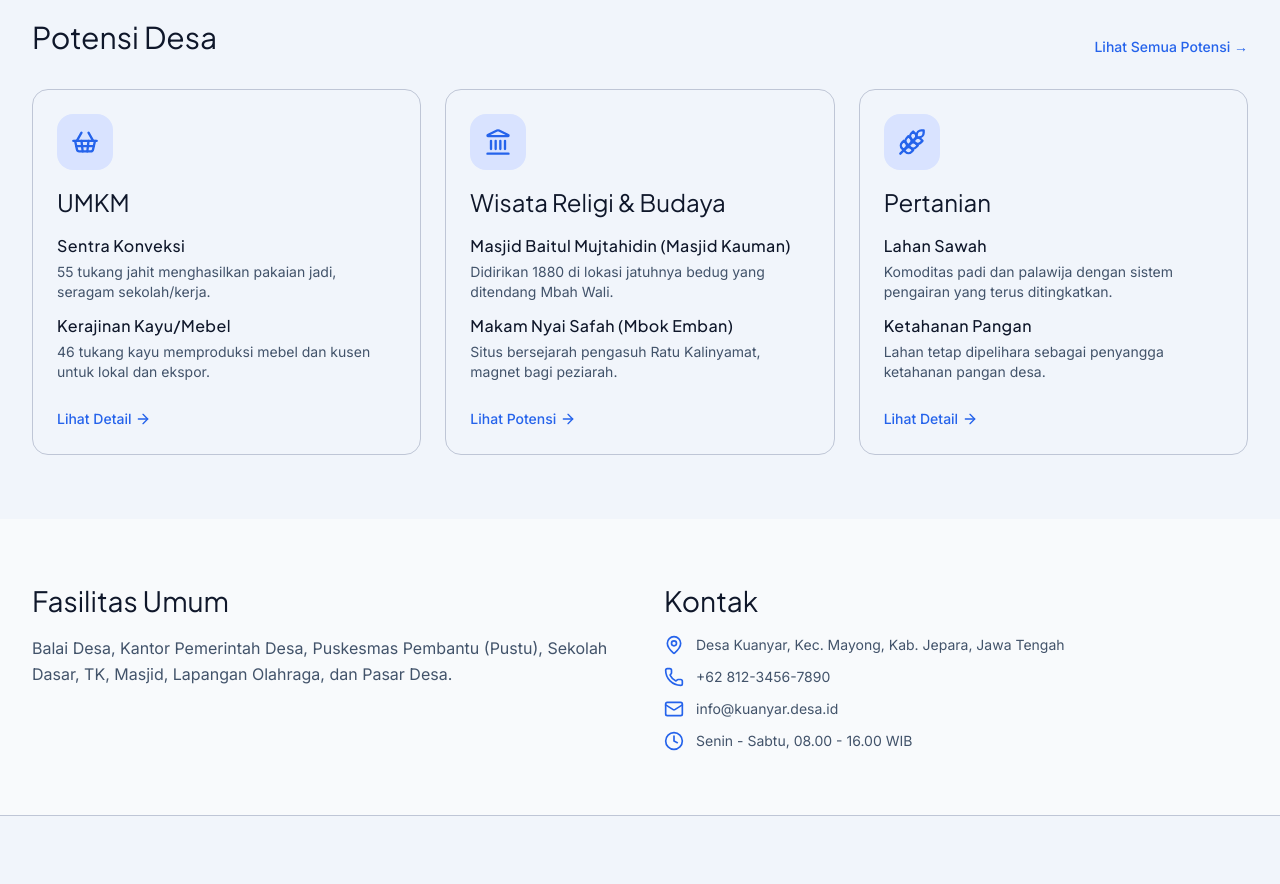
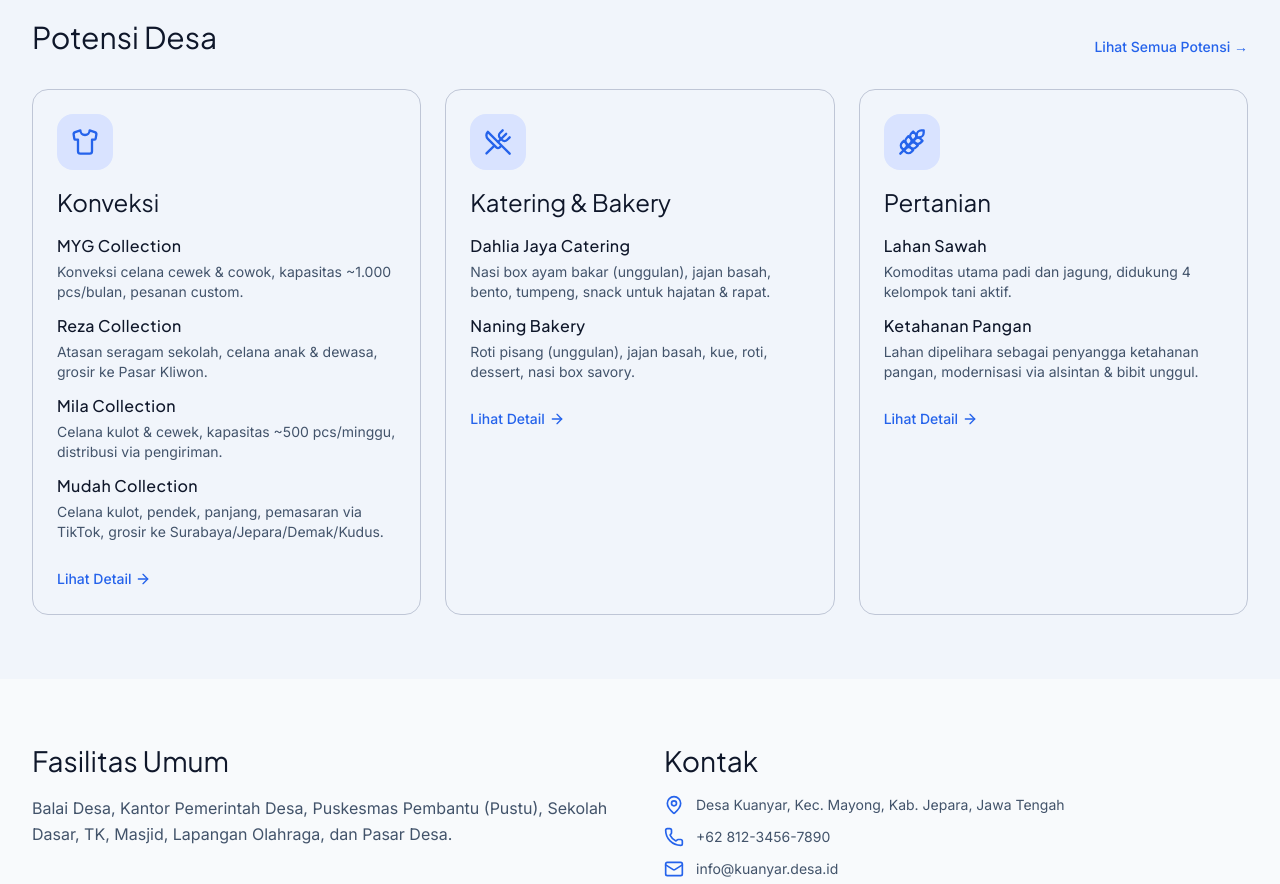
Before and after one commit to LunaeKim99/etalase-digital-kuanyar, a React (Vite) app: page /profil in a window 1280 px wide. Shown: the part 5320-6204 px from the top of the page. Built offline with nearby package versions, Linux system fonts and the light colour scheme; no server answers.

Commit message:
Update potensiDesa di profilData: konveksi, katering/bakery, pertanian

```diff
--- a/src/data/profilData.ts
+++ b/src/data/profilData.ts
@@ -71,7 +71,7 @@
   { kategori: 'Fasilitas Umum', deskripsi: 'Sarana pendidikan, tempat ibadah, pasar desa, puskesmas pembantu, dan pemerintahan desa.' },
 ]
 
-export type PotensiSummaryCategory = 'umkm' | 'wisata' | 'pertanian'
+export type PotensiSummaryCategory = 'konveksi' | 'umkm-makanan' | 'pertanian'
 export interface PotensiSummaryItem {
   kategori: PotensiSummaryCategory
   judul: string
@@ -81,32 +81,34 @@
 }
 export const potensiDesa: PotensiSummaryItem[] = [
   {
-    kategori: 'umkm',
-    judul: 'UMKM',
-    ikon: 'ShoppingBasket',
+    kategori: 'konveksi',
+    judul: 'Konveksi',
+    ikon: 'Shirt',
     items: [
-      { judul: 'Sentra Konveksi', deskripsi: '55 tukang jahit menghasilkan pakaian jadi, seragam sekolah/kerja.' },
-      { judul: 'Kerajinan Kayu/Mebel', deskripsi: '46 tukang kayu memproduksi mebel dan kusen untuk lokal dan ekspor.' },
+      { judul: 'MYG Collection', deskripsi: 'Konveksi celana cewek & cowok, kapasitas ~1.000 pcs/bulan, pesanan custom.' },
+      { judul: 'Reza Collection', deskripsi: 'Atasan seragam sekolah, celana anak & dewasa, grosir ke Pasar Kliwon.' },
+      { judul: 'Mila Collection', deskripsi: 'Celana kulot & cewek, kapasitas ~500 pcs/minggu, distribusi via pengiriman.' },
+      { judul: 'Mudah Collection', deskripsi: 'Celana kulot, pendek, panjang, pemasaran via TikTok, grosir ke Surabaya/Jepara/Demak/Kudus.' },
     ],
     link: { label: 'Lihat Detail', href: '/potensi' },
   },
   {
-    kategori: 'wisata',
-    judul: 'Wisata Religi & Budaya',
-    ikon: 'Landmark',
+    kategori: 'umkm-makanan',
+    judul: 'Katering & Bakery',
+    ikon: 'UtensilsCrossed',
     items: [
-      { judul: 'Masjid Baitul Mujtahidin (Masjid Kauman)', deskripsi: 'Didirikan 1880 di lokasi jatuhnya bedug yang ditendang Mbah Wali.' },
-      { judul: 'Makam Nyai Safah (Mbok Emban)', deskripsi: 'Situs bersejarah pengasuh Ratu Kalinyamat, magnet bagi peziarah.' },
+      { judul: 'Dahlia Jaya Catering', deskripsi: 'Nasi box ayam bakar (unggulan), jajan basah, bento, tumpeng, snack untuk hajatan & rapat.' },
+      { judul: 'Naning Bakery', deskripsi: 'Roti pisang (unggulan), jajan basah, kue, roti, dessert, nasi box savory.' },
     ],
-    link: { label: 'Lihat Potensi', href: '/potensi' },
+    link: { label: 'Lihat Detail', href: '/potensi' },
   },
   {
     kategori: 'pertanian',
     judul: 'Pertanian',
     ikon: 'Wheat',
     items: [
-      { judul: 'Lahan Sawah', deskripsi: 'Komoditas padi dan palawija dengan sistem pengairan yang terus ditingkatkan.' },
-      { judul: 'Ketahanan Pangan', deskripsi: 'Lahan tetap dipelihara sebagai penyangga ketahanan pangan desa.' },
+      { judul: 'Lahan Sawah', deskripsi: 'Komoditas utama padi dan jagung, didukung 4 kelompok tani aktif.' },
+      { judul: 'Ketahanan Pangan', deskripsi: 'Lahan dipelihara sebagai penyangga ketahanan pangan, modernisasi via alsintan & bibit unggul.' },
     ],
     link: { label: 'Lihat Detail', href: '/potensi' },
   },
--- a/src/pages/Profil.tsx
+++ b/src/pages/Profil.tsx
@@ -7,7 +7,7 @@
 import { Link } from 'react-router-dom'
 import {
   MapPin, ArrowRight, Users, Building2, Calendar, Mail, Phone, Clock,
-  ShoppingBasket, Landmark, Wheat,
+  ShoppingBasket, Landmark, Wheat, Shirt, UtensilsCrossed,
 } from 'lucide-react'
 import type { LucideIcon } from 'lucide-react'
 import { LoadingSkeleton } from '@/components/ui/LoadingSkeleton'
@@ -29,12 +29,14 @@
    sejarahNaratif,
    tokohPenerus,
    periodePemerintahan,
- } from '@/data/profilData'
+} from '@/data/profilData'
 
 const iconMap: Record<string, LucideIcon> = {
   ShoppingBasket,
   Landmark,
   Wheat,
+  Shirt,
+  UtensilsCrossed,
 }
 
 export default function Profil() {
```
